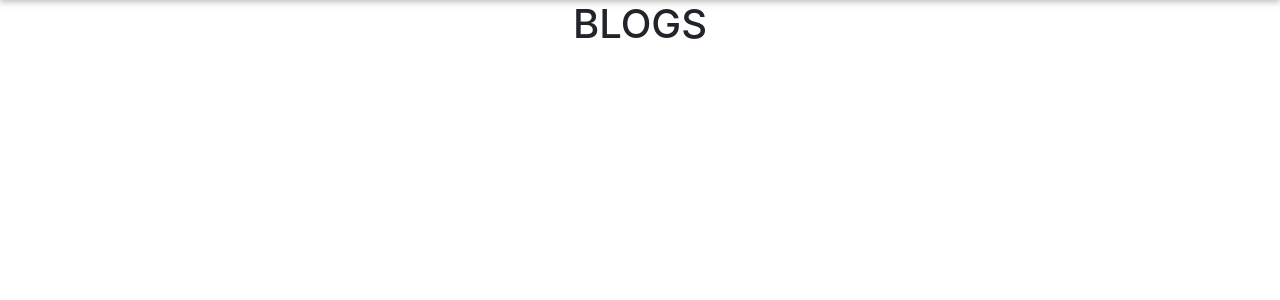
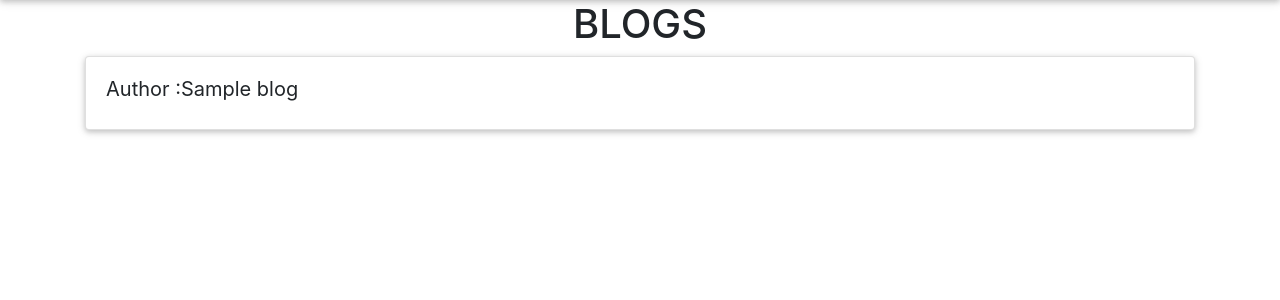
Before and after one commit to robajillo/Python-IP4, a Flask app: template app/templates/index.html in a window 1280 px wide. Shown: the part 56-356 px from the top of the page. Run offline with Flask 2, Linux system fonts and the light colour scheme; the template is opened without the code that fills it: most values are stand-ins (such as "Sample title", 1, 10 or a date in 2020); data that the repository does not hold is empty; some libraries are stand-ins or nearby versions.

Commit message:
modified file to display blogs

```diff
--- a/app/templates/index.html
+++ b/app/templates/index.html
@@ -2,13 +2,18 @@
 {% block content %}
 <div class="container">
 <h1 class="text-center">  BLOGS</h1>
+ {% for items in blogs[::-1] %}
 
-<!--div class="card">
+<div class="card">
  <div class="card-body">
+
+  <h5>Author :{{ items.title }}</h5>
+
 
 
  </div>
 
 </div>
-</div-->
+{% endfor %}
+</div>
 {% endblock  %}
```
